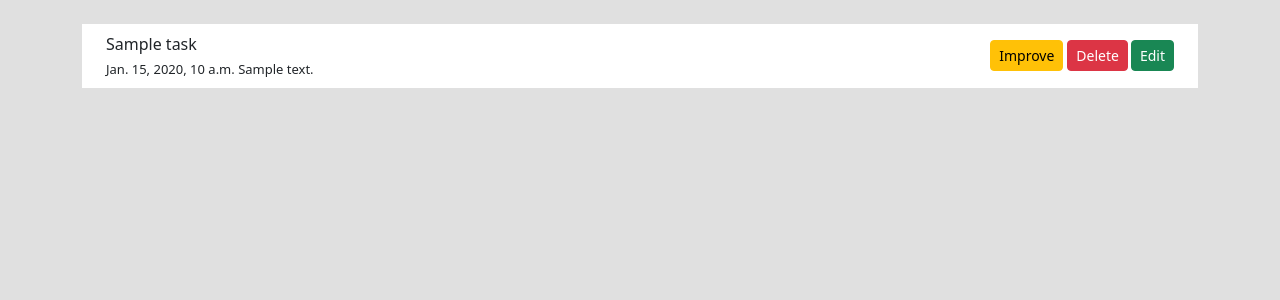
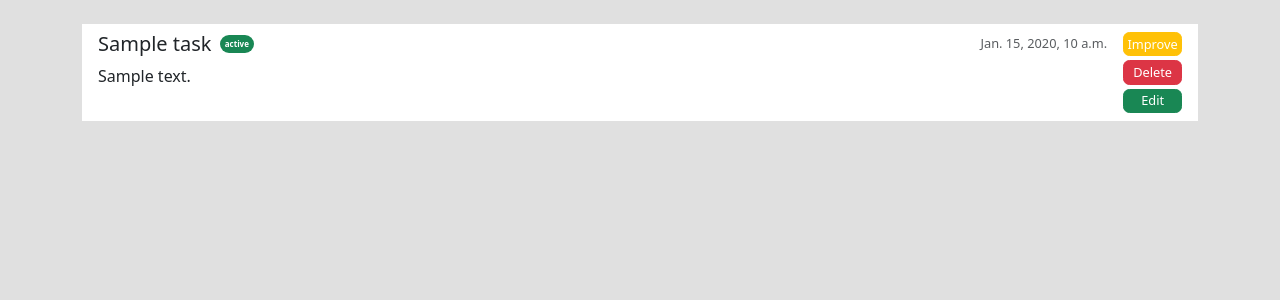
Before and after one commit to izakh13/taskly, a Django app: template tasks/templates/tasks/task_list.html in a window 1280 px wide. Shown: the part 56-356 px from the top of the page. Run offline with Django 5.2, Linux system fonts and the light colour scheme; the template is opened without the code that fills it: most values are stand-ins (such as "Sample title", 1, 10 or a date in 2020).

Commit message:
Add descriptive task statuses instead of boolean status

```diff
--- a/tasks/forms.py
+++ b/tasks/forms.py
@@ -5,7 +5,7 @@ from .models import Task
 class TaskForm(forms.ModelForm):
     class Meta:
         model = Task
-        fields = ['title', 'description', 'is_done']
+        fields = ['title', 'description', 'status']
 
 class StyledUserCreationForm(UserCreationForm):
     def __init__(self, *args, **kwargs):
--- a/tasks/serializers.py
+++ b/tasks/serializers.py
@@ -4,4 +4,4 @@ from .models import Task
 class TaskSerializer(serializers.ModelSerializer):
     class Meta:
         model = Task
-        fields = ['id', 'title', 'description', 'is_done', 'created_at']
+        fields = ['id', 'title', 'description', 'created_at', 'status']
--- a/tasks/templates/tasks/task_list.html
+++ b/tasks/templates/tasks/task_list.html
@@ -1,22 +1,50 @@
 {% extends 'base.html' %}
+{% block custom_style %}
+<style>
+    .btn-custom {
+        border-radius: .40rem;
+        --bs-btn-padding-y: .1rem;
+        --bs-btn-padding-x: .2rem;
+        --bs-btn-font-size: .8rem;
+        color:white;
+        display: flex;
+        width: 100%;
+        box-sizing: border-box;
+        align-items: center;
+        justify-content: center;
+        vertical-align: middle;
+    }
+</style>
+{% endblock %}
 {% block content %}
 <ul class="list-group list-group-flush" style="max-height: 85vh; overflow-y: auto;">
     {% for task in tasks %}
-        <li class="list-group-item d-flex justify-content-between align-items-start">
-            <div class="ms-2 me-auto">
-                <div class="fw-fold">{{ task.title }}</div>
-                <span style="font-size: 13px;">{{ task.created_at }} {{ task.description }}</span>
+        <li class="list-group-item d-flex align-items-start gap-3">
+            <!-- left side -->
+            <div class="flex-grow-1">
+                <!-- title, status, data -->
+                <div class="d-flex align-items-center justify-content-between gap-2 mb-2">
+                    <div class="d-flex align-items-center gap-2">
+                        <h5 class="mb-0">{{ task.title }}</h5>
+                        <span class="badge rounded-pill {% if task.status == 'done' %}bg-success {% elif task.status == 'in_progress' %}bg-info {% elif task.status == 'new' %}bg-primary{% endif %}" style="--bs-badge-font-size: .5em;--bs-badge-padding-x: .65em;--bs-badge-padding-y: .6em">{{ task.get_status_display }}</span>
+                    </div>
+                    <smal class="text-muted text-nowrap" style="font-size: 0.8em;">{{ task.created_at }}</small>
+                </div>
+                <!-- description -->
+                <div>{{ task.description }}</div>
             </div>
-            <div class="btn-group p-2 gap-1" role="group">
+            <!-- right side -->
+            <!-- group of buttons -->
+            <div class="d-flex gap-1 flex-column">
                 <form method="post" action="{% url 'improve' task.id %}">
                     {% csrf_token %}
-                    <button type="submit" class="btn btn-warning btn-sm" data-bs-toggle="tooltip" data-bs-placement="bottom" data-bs-title="Improve task description">Improve</button>
+                    <button type="submit" class="btn btn-warning btn-custom" data-bs-toggle="tooltip" data-bs-placement="bottom" data-bs-title="Improve task description">Improve</button>
                 </form>
                 <form method="post" action="{% url 'delete' task.id %}">
                     {% csrf_token %}
-                    <button type="submit" class="btn btn-danger btn-sm" data-bs-toggle="tooltip" data-bs-placement="bottom" data-bs-title="Delete task">Delete</button>
+                    <button type="submit" class="btn btn-danger btn-custom" data-bs-toggle="tooltip" data-bs-placement="bottom" data-bs-title="Delete task">Delete</button>
                 </form>
-                <a class="btn btn-success btn-sm" style="border-radius: .25rem" href="{% url 'edit' task.id %}" role="button" data-bs-toggle="tooltip" data-bs-placement="bottom" data-bs-title="Edit task">Edit</a>
+                <a class="btn btn-success btn-custom" href="{% url 'edit' task.id %}" role="button" data-bs-toggle="tooltip" data-bs-placement="bottom" data-bs-title="Edit task">Edit</a>
             </div>
         </li>
     {% endfor %}
--- a/tasks/test_models.py
+++ b/tasks/test_models.py
@@ -13,9 +13,9 @@ def test_task_title(user_init):
 def test_default_values(user_init):
     task = Task.objects.create(title='Buy milk', owner=user_init)
     expected_description = ''
-    expected_done = False
+    expected_done = 'new'
     assert task.description == expected_description
-    assert task.is_done == expected_done
+    assert task.status == expected_done
     assert task.created_at is not None
     assert task.owner == user_init
 
--- a/templates/base.html
+++ b/templates/base.html
@@ -15,7 +15,7 @@
             {% if user.is_authenticated %}
             <div class="d-flex align-items-center gap-3">
                 <span class="navbar-text">My tasks</span>
-                <a class=nav-link" href="{% url 'task_create' %}">New task</a>
+                <a class="nav-link btn btn-info" href="{% url 'task_create' %}" role="button">New task</a>
             </div>
             <div class="d-flex gap-2 ms-aouto">
                 <span class="fs-6">{{user}}</span>
```
Also changed, not shown: tasks/models.py (+6 -1 lines), tasks/test_views.py (+7 -3 lines), tasks/migrations/0003_task_status.py (added), tasks/migrations/0004_auto_20261027_0837.py (added), tasks/migrations/0005_remove_task_is_done_alter_task_status.py (added).
